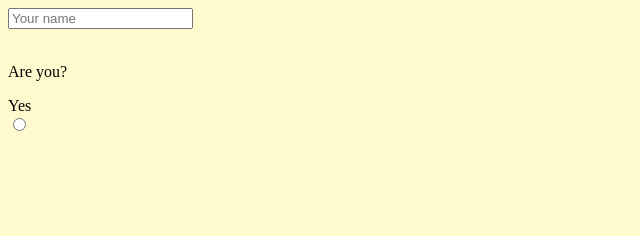
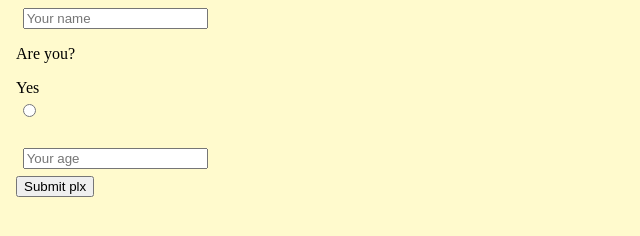
Before and after one commit to aszulc97/form, a plain HTML site: page index.html in a window 1280 px wide. Shown: the whole page, without its empty margins (0-640 px from the left). Drawn offline with Linux system fonts and the light colour scheme.

Commit message:
age + button

```diff
--- a/index.html
+++ b/index.html
@@ -10,10 +10,12 @@
   <body>
     <form name="contact" method="POST" data-netlify="true">
       <input type="text" name="name" id="name" placeholder="Your name" />
-      <br />
       <p>Are you?</p>
       <label for="radio1">Yes</label>
       <input type="radio" name="radio1" id="radio1" />
+      <br />
+      <input type="number" name="age" id="age" placeholder="Your age" />
+      <button type="submit">Submit plx</button>
     </form>
   </body>
 </html>
--- a/style.css
+++ b/style.css
@@ -5,6 +5,7 @@ body {
 form,
 input {
   display: block;
+  margin: 0.5em;
 }
 
 /* label {
```
